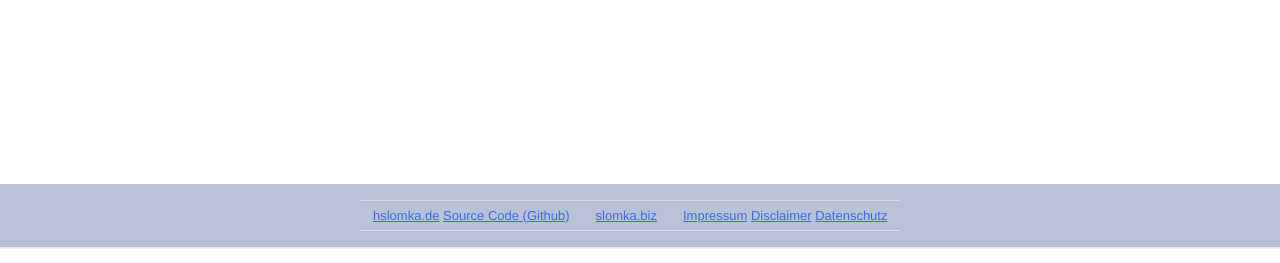
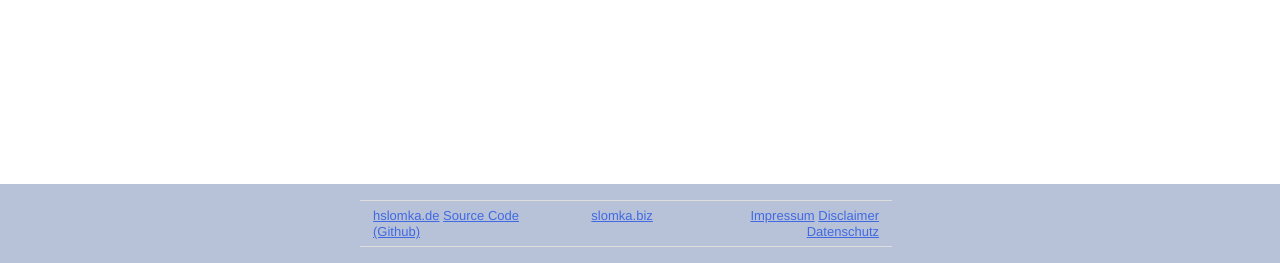
Before and after one commit to slommi71/icelandic_exercise_generator, a Flask app: page / in a window 1280 px wide. Shown: the part 551-814 px from the top of the page. Run offline with Flask 2, Linux system fonts and the light colour scheme; some libraries are stand-ins or nearby versions.

Commit message:
formatting

```diff
--- a/src/FlaskApp/FlaskApp/templates/index.html
+++ b/src/FlaskApp/FlaskApp/templates/index.html
@@ -111,7 +111,7 @@
 		<div class="footer">
 			<div class="container">
 				<!-- <table style="width:95%; text-align: left; margin-left: auto; margin-right: auto;" border="0" cellpadding="2" cellspacing="2"> -->
-				<table>
+				<table style="width:95%;">
 					<tbody>
 						<tr>
 						<td style="text-align: left;">
```
